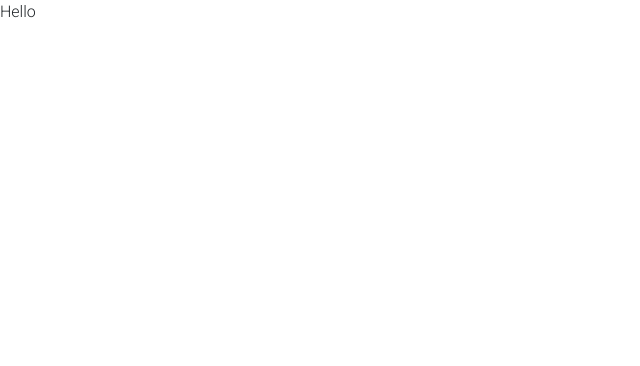
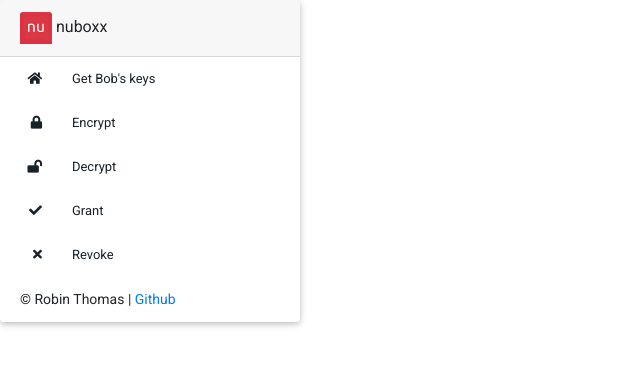
Before and after one commit to nuboxx/nubox-ext, a React (Create React App) app in the folder extension/: page / in a window 1280 px wide. Shown: the top 366 px of the page, without its empty margins (0-640 px from the left). Built offline with nearby package versions, Linux system fonts and the light colour scheme.

Commit message:
Construct the popup page accordion

```diff
--- /dev/null
+++ b/extension/src/app/App.js
@@ -0,0 +1,25 @@
+import React from "react";
+
+import { Card, ListGroup } from "react-bootstrap";
+
+import AppHeader from "./AppHeader";
+import AppBody from "./AppBody";
+
+import config from "../config.json";
+
+const App = props => (
+  <Card style={{ width: "300px" }}>
+    <AppHeader />
+    <AppBody />
+    <ListGroup variant="flush" style={{ fontSize: "14px" }}>
+      <ListGroup.Item>
+        &copy; Robin Thomas |{" "}
+        <a href={config.app.github} rel="noopener noreferrer" target="_blank">
+          Github
+        </a>
+      </ListGroup.Item>
+    </ListGroup>
+  </Card>
+);
+
+export default App;
--- /dev/null
+++ b/extension/src/app/AppBody.css
@@ -0,0 +1,26 @@
+.accordion {
+  height: 220px;
+  overflow-y: scroll;
+}
+.accordion .card {
+  box-shadow: none;
+}
+.accordion .card-header {
+  padding: 0;
+  height: 45px !important;
+  background: white;
+}
+.accordion .card-header:hover {
+  background: rgba(0, 0, 0, 0.03);
+}
+.accordion .btn-link {
+  width: 100%;
+  text-transform: none;
+  color: rgb(23, 33, 40);
+  margin: 0;
+  padding: 0 15px;
+  height: 100%;
+}
+.accordion .btn-link:hover {
+  text-decoration: none !important;
+}
--- /dev/null
+++ b/extension/src/app/AppBody.js
@@ -0,0 +1,75 @@
+import React from "react";
+
+import { MDBIcon } from "mdbreact";
+import { Accordion, Button, Card, Row, Col } from "react-bootstrap";
+
+import "./AppBody.css";
+
+const AppCard = ({ eventKey, buttonText, children }) => (
+  <Card>
+    <Card.Header className="card-header">
+      <Accordion.Toggle as={Button} variant="link" eventKey={eventKey}>
+        {buttonText}
+      </Accordion.Toggle>
+    </Card.Header>
+    <Accordion.Collapse eventKey={eventKey}>
+      <Card.Body>{children}</Card.Body>
+    </Accordion.Collapse>
+  </Card>
+);
+
+const AppCardHeader = ({ icon, text }) => (
+  <Row>
+    <Col
+      md="2"
+      className="text-right"
+      style={{ flex: "0 0 19%", maxWidth: "19%" }}
+    >
+      <MDBIcon icon={icon} />
+    </Col>
+    <Col
+      md="10"
+      className="text-left"
+      style={{ flex: "0 0 81%", maxWidth: "81%" }}
+    >
+      {text}
+    </Col>
+  </Row>
+);
+
+const AppBody = props => (
+  <Accordion className="accordion">
+    <AppCard
+      eventKey="0"
+      buttonText={<AppCardHeader icon="home" text="Get Bob's keys" />}
+    >
+      Hello1
+    </AppCard>
+    <AppCard
+      eventKey="1"
+      buttonText={<AppCardHeader icon="lock" text="Encrypt" />}
+    >
+      Hello2
+    </AppCard>
+    <AppCard
+      eventKey="2"
+      buttonText={<AppCardHeader icon="lock-open" text="Decrypt" />}
+    >
+      Hello3
+    </AppCard>
+    <AppCard
+      eventKey="3"
+      buttonText={<AppCardHeader icon="check" text="Grant" />}
+    >
+      Hello4
+    </AppCard>
+    <AppCard
+      eventKey="4"
+      buttonText={<AppCardHeader icon="times" text="Revoke" />}
+    >
+      Hello5
+    </AppCard>
+  </Accordion>
+);
+
+export default AppBody;
--- /dev/null
+++ b/extension/src/app/AppHeader.css
@@ -0,0 +1,31 @@
+.dot {
+  height: 10px;
+  width: 10px;
+  border-radius: 50%;
+  display: inline-block;
+}
+.online-dot {
+  background-color: #28a745;
+}
+.offline-dot {
+  background-color: #dc3545;
+}
+.online {
+  color: #28a745;
+}
+.offline {
+  color: #dc3545;
+}
+.offline,
+.online {
+  margin-top: 5px;
+  font-size: 14px;
+  float: right;
+  text-align: right;
+  visibility: hidden;
+  position: absolute;
+  right: 60px;
+}
+::-webkit-scrollbar {
+  display: none;
+}
--- /dev/null
+++ b/extension/src/app/AppHeader.js
@@ -0,0 +1,29 @@
+import React from "react";
+
+import { Card } from "react-bootstrap";
+
+import LogoImg from "../assets/logo_128x128.png";
+
+import "./AppHeader.css";
+
+import config from "../config.json";
+
+const AppHeader = props => (
+  <Card.Header>
+    <img
+      className="card-img-top"
+      src={LogoImg}
+      style={{ width: "32px", height: "32px" }}
+      alt=""
+    />
+    <span>&nbsp;{config.app.name}</span>
+    <span className="online">
+      <span className="dot online-dot"></span>&nbsp;Online
+    </span>
+    <span className="offline">
+      <span className="dot offline-dot"></span>&nbsp;Offline
+    </span>
+  </Card.Header>
+);
+
+export default AppHeader;
--- /dev/null
+++ b/extension/src/app/index.js
@@ -0,0 +1 @@
+export { default } from "./App";
--- /dev/null
+++ b/extension/src/config.json
@@ -0,0 +1,6 @@
+{
+  "app": {
+    "name": "nuboxx",
+    "github": "https://github.com/nuboxx/nuboxx-ext"
+  }
+}
--- a/extension/src/index.js
+++ b/extension/src/index.js
@@ -1,9 +1,9 @@
 import React from "react";
 import ReactDOM from "react-dom";
-import "./index.css";
+// import "./index.css";
 import * as serviceWorker from "./serviceWorker";
 
-// import App from "./app";
+import App from "./app";
 
 // import DataProvider from "./components/utils/DataProvider";
 
@@ -11,7 +11,7 @@ import "@fortawesome/fontawesome-free/css/all.min.css";
 import "bootstrap-css-only/css/bootstrap.min.css";
 import "mdbreact/dist/css/mdb.css";
 
-const NuBoxx = props => <div>Hello</div>;
+const NuBoxx = props => <App />;
 
 ReactDOM.render(<NuBoxx />, document.getElementById("root"));
 
```
Also changed, not shown: extension/src/assets/logo_128x128.png (added).
